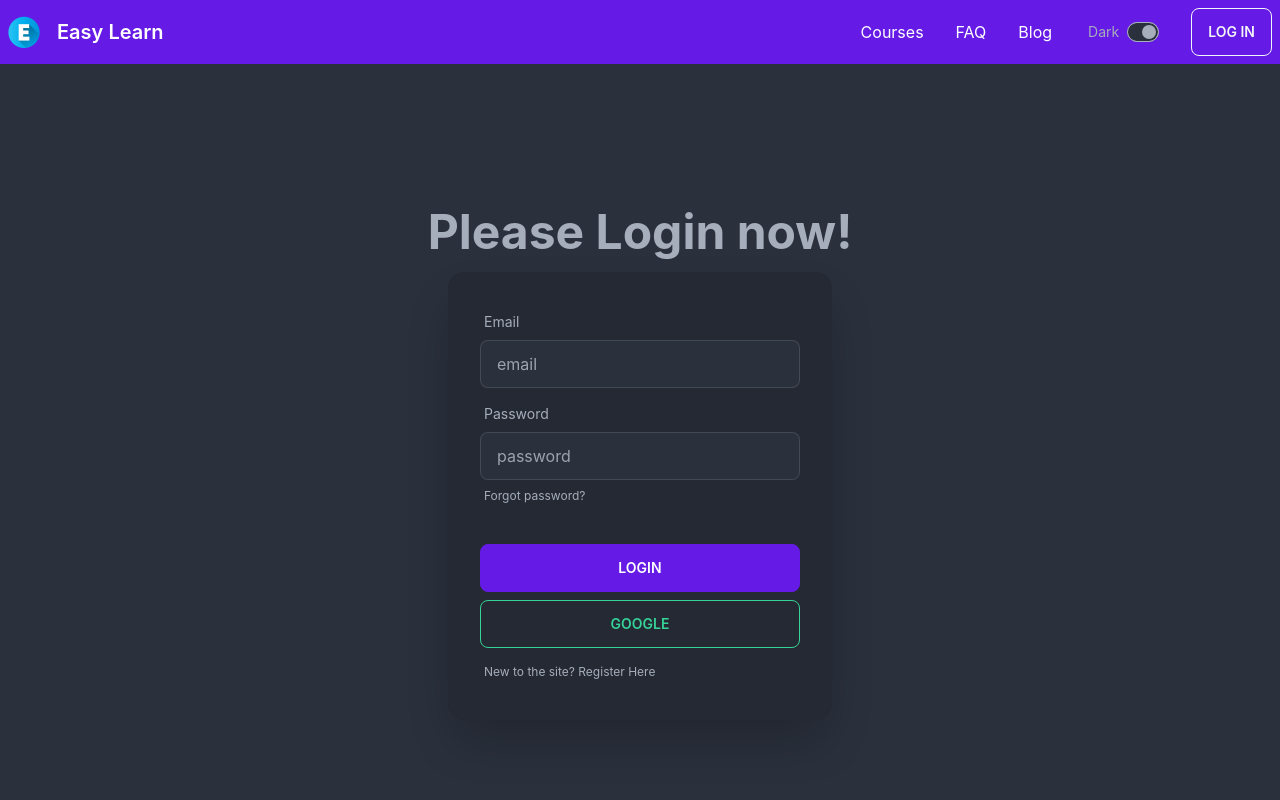
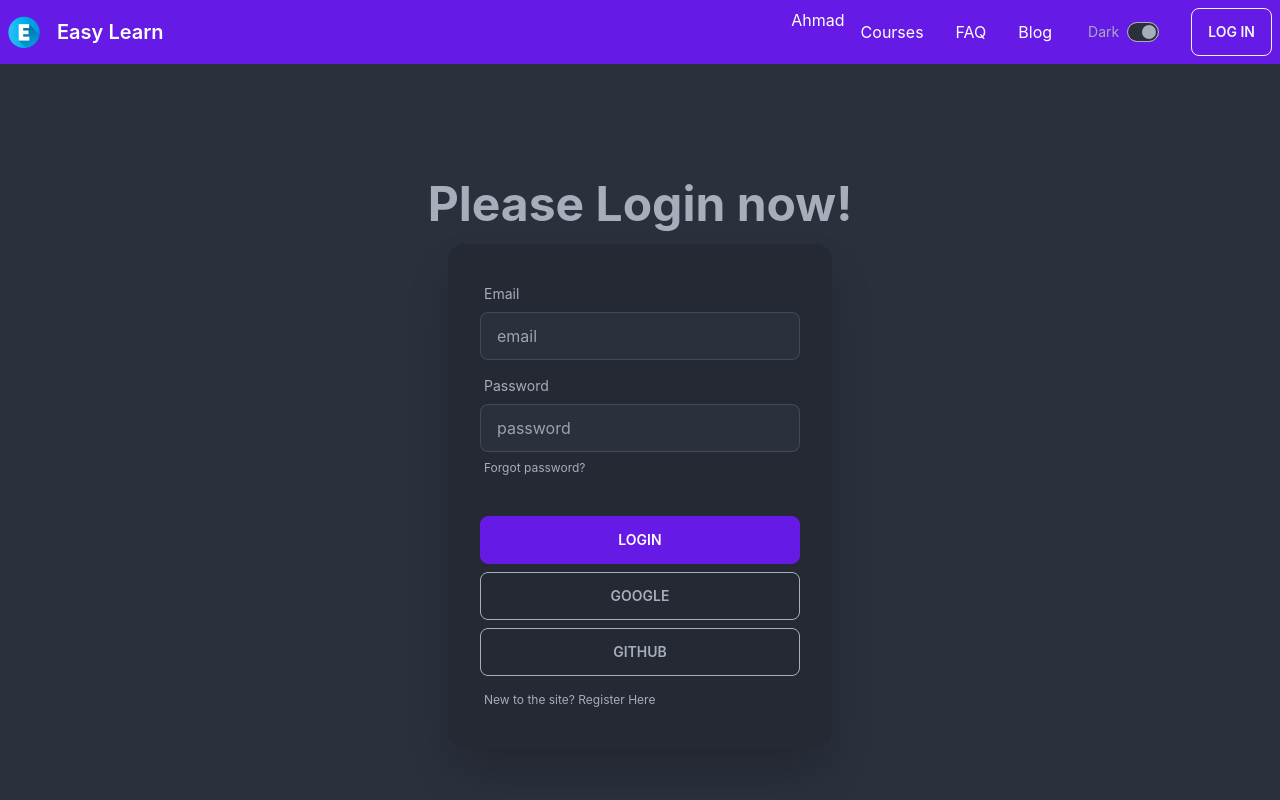
Before and after one commit to m7real/easy-learn-client, a React (Create React App) app: page /login in a window 1280 px wide. Shown: the top 800 px of the page. Built offline with nearby package versions, Linux system fonts and the light colour scheme.

Commit message:
Auth basic setup added

```diff
--- a/src/Pages/Login/Login/Login.js
+++ b/src/Pages/Login/Login/Login.js
@@ -2,6 +2,12 @@ import React from "react";
 import { Link } from "react-router-dom";
 
 const Login = () => {
+  const handleSubmit = (event) => {
+    event.preventDefault();
+  };
+  const handleGoogleSignIn = () => {};
+  const handleGithubSignIn = () => {};
+
   return (
     <div className="hero min-h-screen bg-base-100">
       <div className="hero-content flex-col">
@@ -9,29 +15,30 @@ const Login = () => {
           <h1 className="text-5xl font-bold">Please Login now!</h1>
         </div>
         <div className="card flex-shrink-0 w-full max-w-sm shadow-2xl bg-base-200">
-          <form className="card-body">
+          <form onSubmit={handleSubmit} className="card-body">
             <div className="form-control">
               <label className="label">
                 <span className="label-text">Email</span>
               </label>
-              <input type="text" placeholder="email" className="input input-bordered" />
+              <input type="email" placeholder="email" className="input input-bordered" />
             </div>
             <div className="form-control">
               <label className="label">
                 <span className="label-text">Password</span>
               </label>
-              <input type="text" placeholder="password" className="input input-bordered" />
+              <input type="password" placeholder="password" className="input input-bordered" />
               <label className="label">
-                <a href="#" className="label-text-alt link link-hover">
-                  Forgot password?
-                </a>
+                <Link className="label-text-alt link link-hover">Forgot password?</Link>
               </label>
             </div>
             <div className="form-control mt-6">
               <button className="btn btn-primary">Login</button>
-            </div>{" "}
-            <button type="button" className="btn btn-outline btn-success">
+            </div>
+            <button type="button" className="btn btn-outline btn-ghost">
               Google
+            </button>
+            <button type="button" className="btn btn-outline btn-ghost">
+              Github
             </button>
             <label className="label">
               <Link to="/register" className="label-text-alt link link-hover">
--- a/src/Pages/Shared/Header/Header.js
+++ b/src/Pages/Shared/Header/Header.js
@@ -1,9 +1,11 @@
-import React, { useState } from "react";
+import React, { useContext, useState } from "react";
 import { Link } from "react-router-dom";
 import logo from "../../../assets/logo/e-logo.png";
+import { AuthContext } from "../../../contexts/AuthProvider/AuthProvider";
 
 const Header = () => {
   const [checked, setChecked] = useState(true);
+  const { user } = useContext(AuthContext);
 
   return (
     <div className="navbar  bg-primary text-primary-content">
@@ -37,6 +39,7 @@ const Header = () => {
       <div className="navbar-end">
         <div className="hidden lg:flex ">
           <ul className="menu menu-horizontal p-0">
+            <li>{user?.displayName}</li>
             <li>
               <Link to="/courses">Courses</Link>
             </li>
--- a/src/contexts/AuthProvider/AuthProvider.js
+++ b/src/contexts/AuthProvider/AuthProvider.js
@@ -1,10 +1,20 @@
-import React from "react";
+import React, { createContext } from "react";
+import { getAuth } from "firebase/auth";
+import app from "../../firebase/firebase.config";
+
+export const AuthContext = createContext();
+const auth = getAuth(app);
 
 const AuthProvider = ({ children }) => {
+  const user = { displayName: "Ahmad" };
+
+  const authInfo = { user };
+
   return (
-    <div>
-      <h2>I am authProvider compo</h2>
-    </div>
+    // prettier-ignore
+    <AuthContext.Provider value={authInfo}>
+      {children}
+    </AuthContext.Provider>
   );
 };
 
--- a/src/index.js
+++ b/src/index.js
@@ -1,13 +1,16 @@
-import React from 'react';
-import ReactDOM from 'react-dom/client';
-import './index.css';
-import App from './App';
-import reportWebVitals from './reportWebVitals';
+import React from "react";
+import ReactDOM from "react-dom/client";
+import "./index.css";
+import App from "./App";
+import reportWebVitals from "./reportWebVitals";
+import AuthProvider from "./contexts/AuthProvider/AuthProvider";
 
-const root = ReactDOM.createRoot(document.getElementById('root'));
+const root = ReactDOM.createRoot(document.getElementById("root"));
 root.render(
   <React.StrictMode>
-    <App />
+    <AuthProvider>
+      <App />
+    </AuthProvider>
   </React.StrictMode>
 );
 
```
